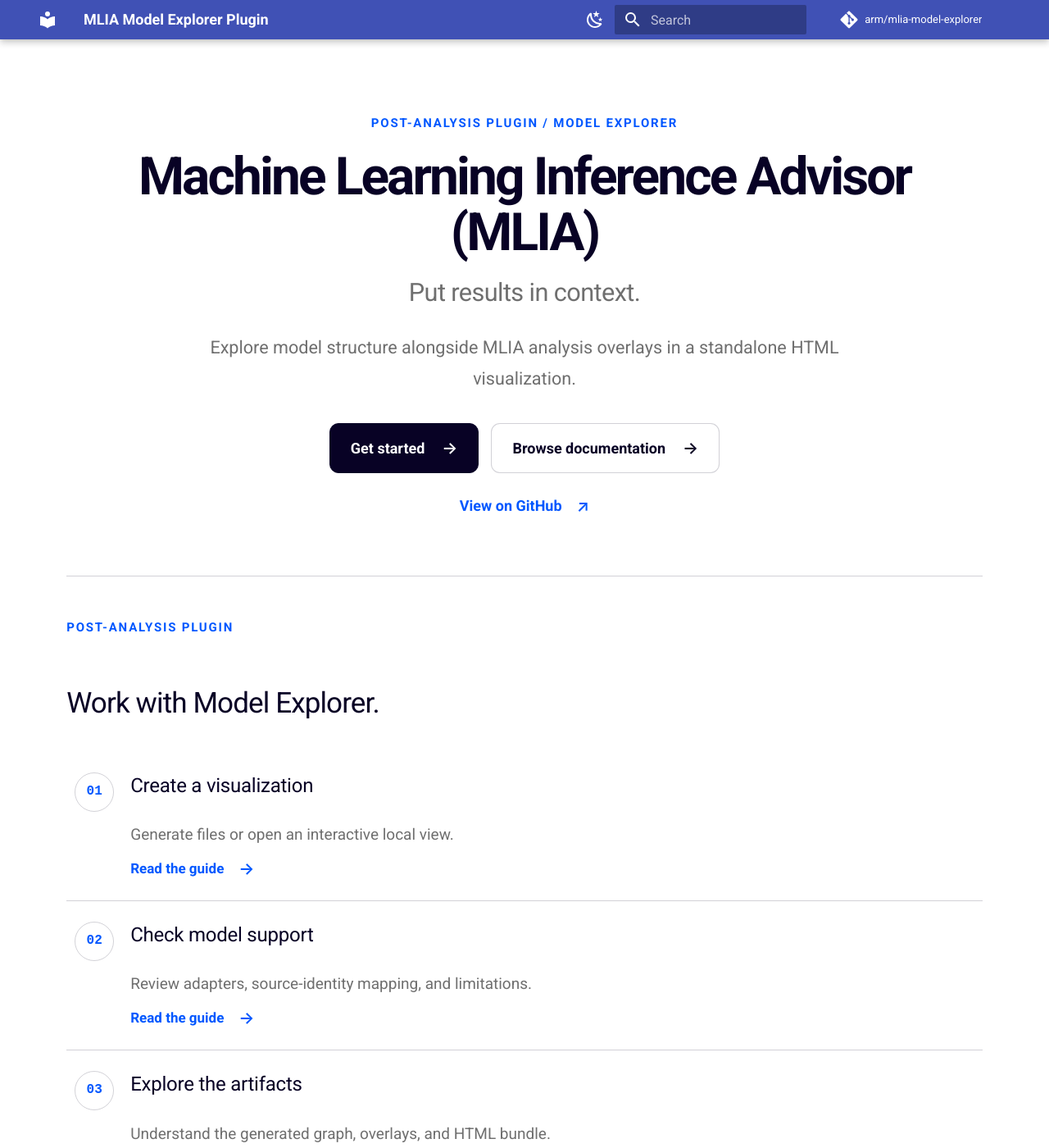
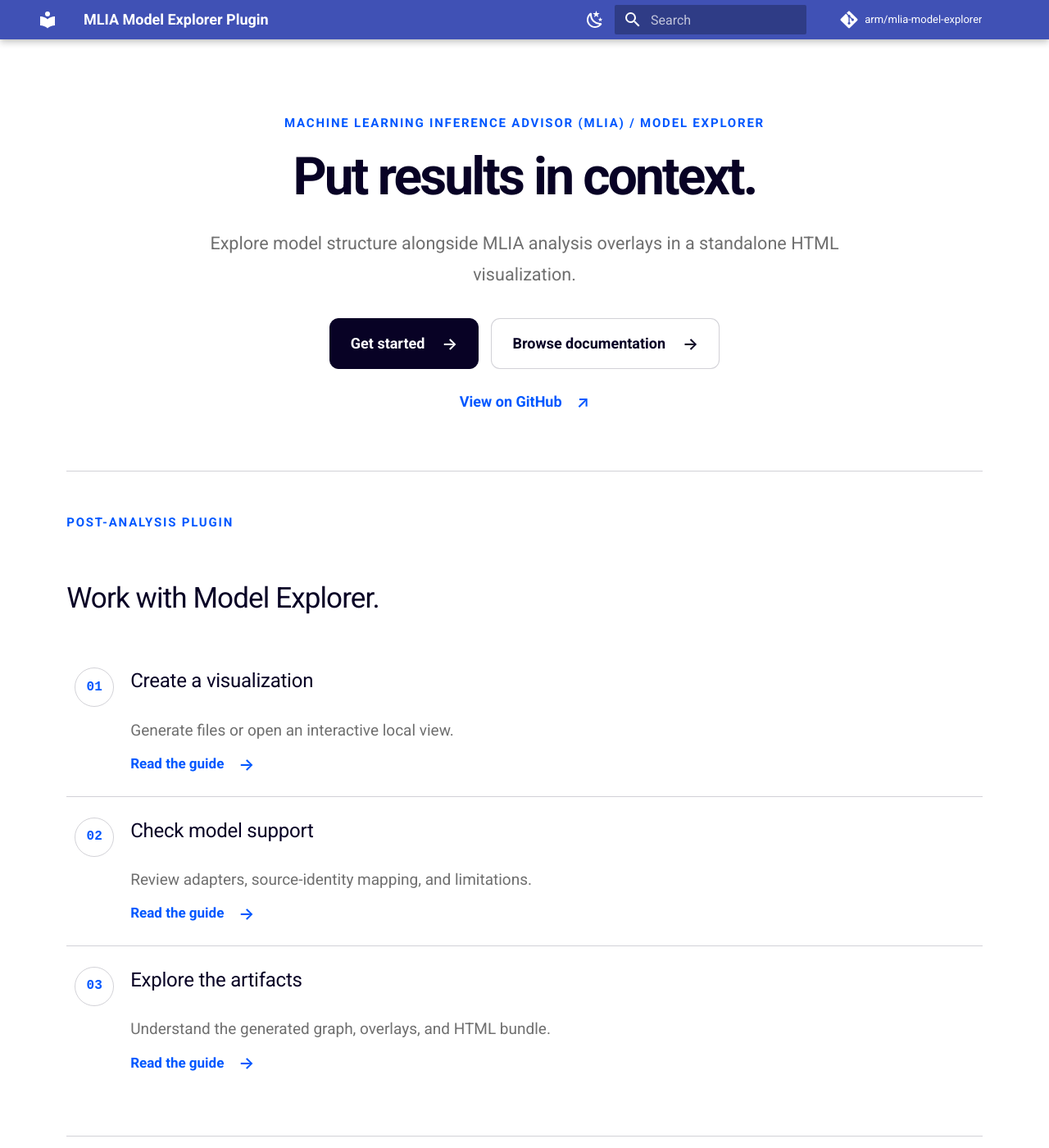
Before and after one commit to arm/mlia-model-explorer, an MkDocs documentation site: the page built from docs/source/index.md, in a window 1280 px wide and 1400 px high. Shown: the whole window at 82% size. Built offline with MkDocs 1.6.1 and Material for MkDocs 9.7.7, drawn with Linux system fonts in a browser that asks for light colours; comment, search, counter and statistics services are not loaded.

Commit message:
docs: Keep original landing headline prominent

```diff
--- a/docs/overrides/landing.html
+++ b/docs/overrides/landing.html
@@ -13,8 +13,8 @@
 {% block content %}
 <div class="mlia-home"><div class="mlia-surface"><div class="mlia-page">
   <section class="mlia-hero" aria-labelledby="landing-title"><div class="mlia-heroCopy">
-    {% if not is_core %}<p class="mlia-eyebrow">{{ landing.category }} / {{ landing.title }}</p>{% endif %}
-    <h1 id="landing-title">Machine Learning Inference Advisor (MLIA)<span>{{ landing.headline }}</span></h1>
+    <p class="mlia-eyebrow">Machine Learning Inference Advisor (MLIA) / {{ landing.title }}</p>
+    <h1 id="landing-title">{{ landing.headline }}</h1>
     <p class="mlia-lead">{{ landing.lead }}</p>
     <div class="mlia-actions">
       {% if landing.learning %}{{ link(landing.learning, 'Follow the Learning Path', 'primaryButton') }}
```
Also changed, not shown: docs/source/landing-page/index.module.css (+1 -6 lines), docs/source/landing-page/index.tsx (+2 -5 lines).
